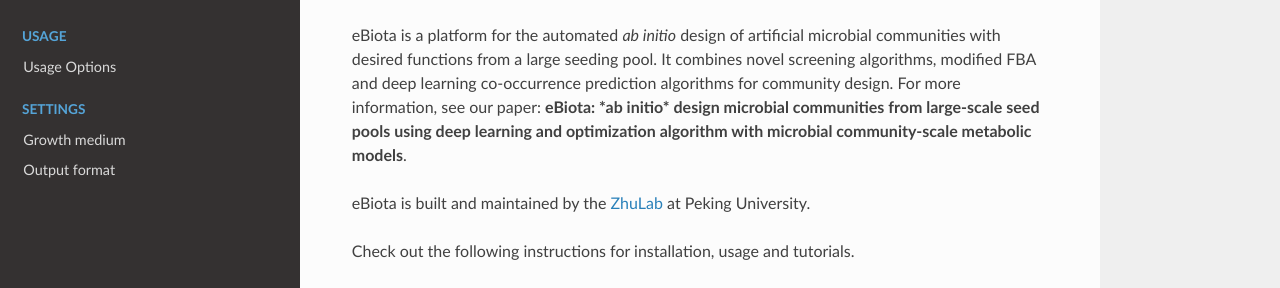
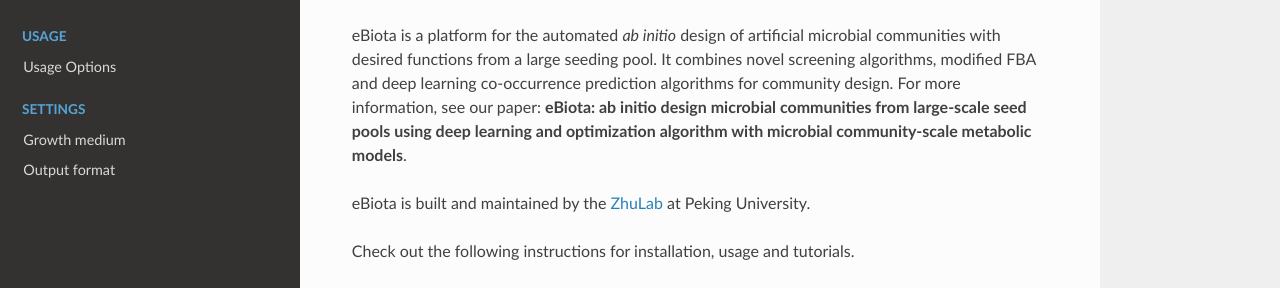
Before and after one commit to allons42/eBiota, a Sphinx documentation site: the page built from docs/index.rst, in a window 1280 px wide and 1237 px high. Shown: the part 184-472 px from the top of the window. Built offline with Sphinx 7.4.7 and the Read the Docs theme 2.0.0, drawn with Linux system fonts in a browser that asks for light colours.

Commit message:
Update index.rst

```diff
--- a/docs/index.rst
+++ b/docs/index.rst
@@ -3,7 +3,7 @@
 
 Welcome to the online documentation for eBiota.
 
-eBiota is a platform for the automated *ab initio* design of artificial microbial communities with desired functions from a large seeding pool. It combines novel screening algorithms, modified FBA and deep learning co-occurrence prediction algorithms for community design. For more information, see our paper: **eBiota: *ab initio* design microbial communities from large-scale seed pools using deep learning and optimization algorithm with microbial community-scale metabolic models**.
+eBiota is a platform for the automated *ab initio* design of artificial microbial communities with desired functions from a large seeding pool. It combines novel screening algorithms, modified FBA and deep learning co-occurrence prediction algorithms for community design. For more information, see our paper: **eBiota: ab initio design microbial communities from large-scale seed pools using deep learning and optimization algorithm with microbial community-scale metabolic models**.
 
 eBiota is built and maintained by the `ZhuLab`__ at Peking University.
 
```
